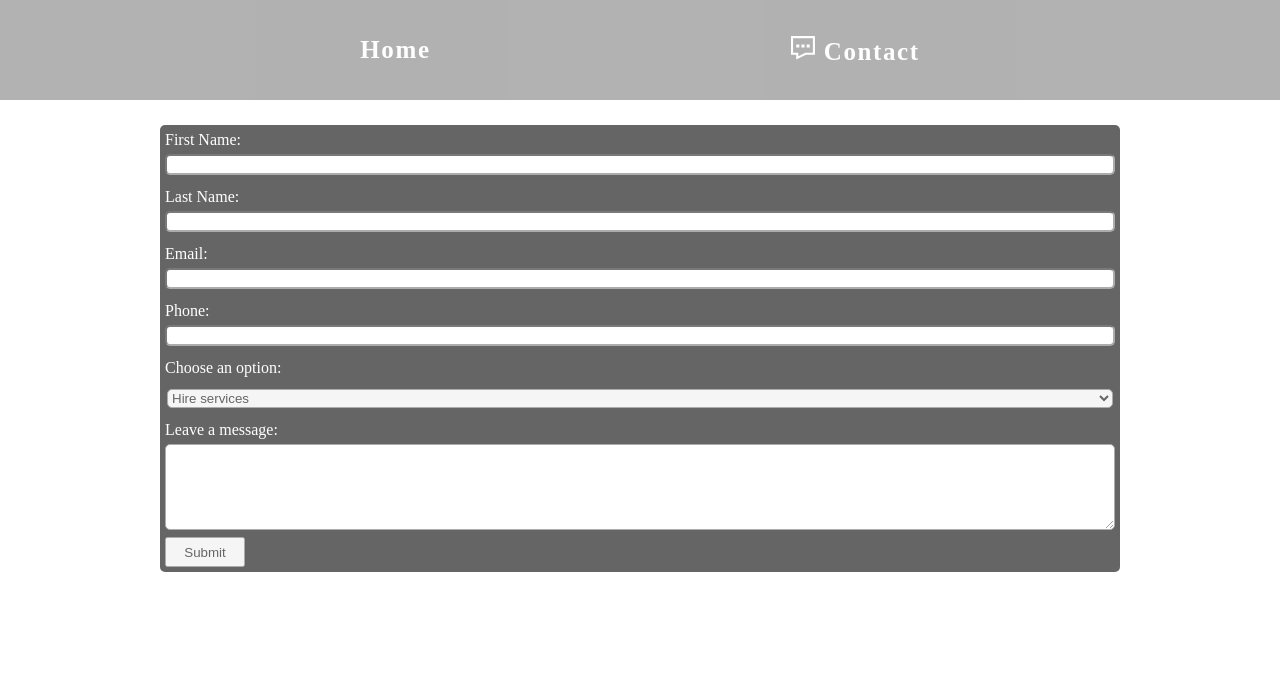
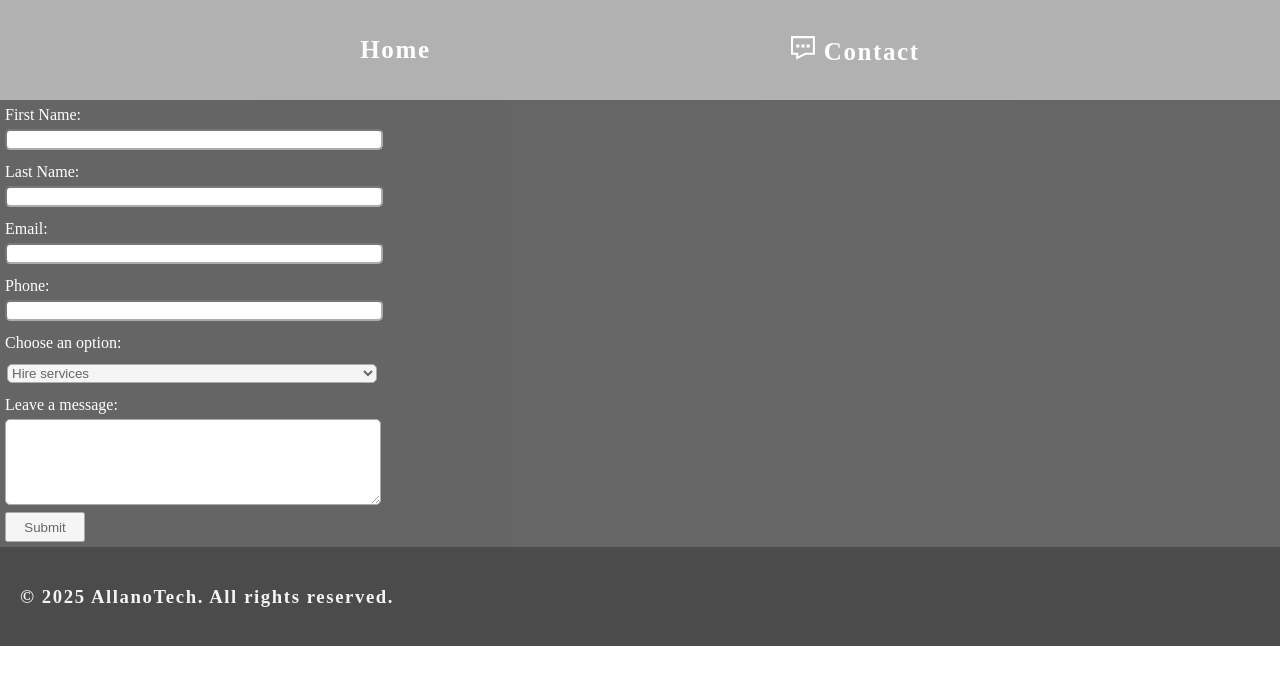
Before and after one commit to Allano256/my_webiste, a React (Vite) app: page /contact in a window 1280 px wide. Shown: the top 684 px of the page. Built offline with nearby package versions, Linux system fonts and the light colour scheme.

Commit message:
Added link on Homepage to contact

```diff
--- a/src/Components/Footer.module.css
+++ b/src/Components/Footer.module.css
@@ -2,5 +2,5 @@
   color: rgb(244, 238, 238);
   background-color: black;
   opacity: 0.7;
-  padding: 5%;
+  padding: 20px;
 }
--- a/src/Components/MainContent.jsx
+++ b/src/Components/MainContent.jsx
@@ -5,6 +5,8 @@ import { FcSupport } from "react-icons/fc";
 import { MdOutlineCreate } from "react-icons/md";
 import { PiTreeStructureLight } from "react-icons/pi";
 import styles from './MainContent.module.css';
+
+import { NavLink } from "react-router-dom";
 
 function MainContent() {
     return (
@@ -29,6 +31,8 @@ function MainContent() {
                     <li><h3><FcSupport /> Maintenance and Support</h3>
                     <p>Keep the application running smoothly and update it with time to make it better and also fix bugs,monitor performance.</p></li>
 
+                    <NavLink to="/contact">Follow the link to get intouch with me...</NavLink>
+
                 </ul>
             </p>
 
--- a/src/pages/Contact.jsx
+++ b/src/pages/Contact.jsx
@@ -1,5 +1,6 @@
 import PageNavigation from "./PageNavigation"
 import styles from './Contact.module.css'
+import Footer from "../Components/Footer"
 
 
 function Contact() {
@@ -29,6 +30,8 @@ function Contact() {
 
 
         </form>
+
+        <Footer />
         </>
 
     )
--- a/src/pages/Contact.module.css
+++ b/src/pages/Contact.module.css
@@ -2,12 +2,10 @@
   display: flex;
   flex-direction: column;
   justify-content: space-between;
-  margin: auto;
-  width: 75%;
-  margin-top: 25px;
+  margin: inherit;
+  overflow-x: hidden;
   background-color: black;
   opacity: 0.6;
-  border-radius: 5px;
 }
 
 .form label {
@@ -18,23 +16,28 @@
 
 .form input {
   border-radius: 5px;
-
-  margin: 0px 5px 7px 5px;
+  cursor: pointer;
+  margin: 0px 0px 7px 5px;
+  width: 370px;
 }
 
 .form textarea {
   height: 80px;
-  margin: 0px 5px 7px 5px;
+  margin: 0px 0px 7px 5px;
   border-radius: 5px;
+  cursor: pointer;
+  width: 370px;
 }
 
 .form select {
   border-radius: 5px;
   margin: 7px;
+  width: 370px;
 }
 
 .form button {
   width: 80px;
   height: 30px;
   margin: 0px 5px 5px;
+  cursor: pointer;
 }
```
